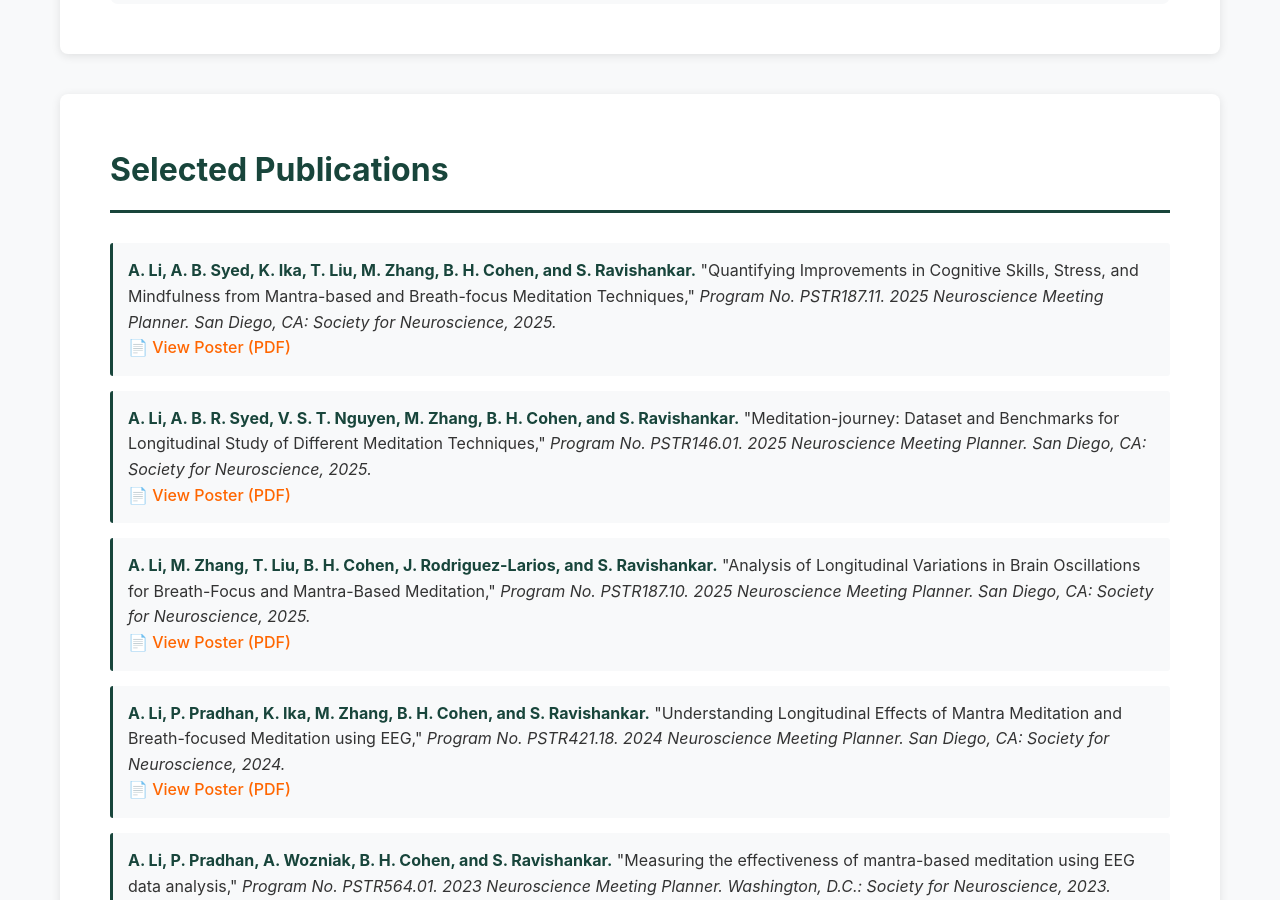
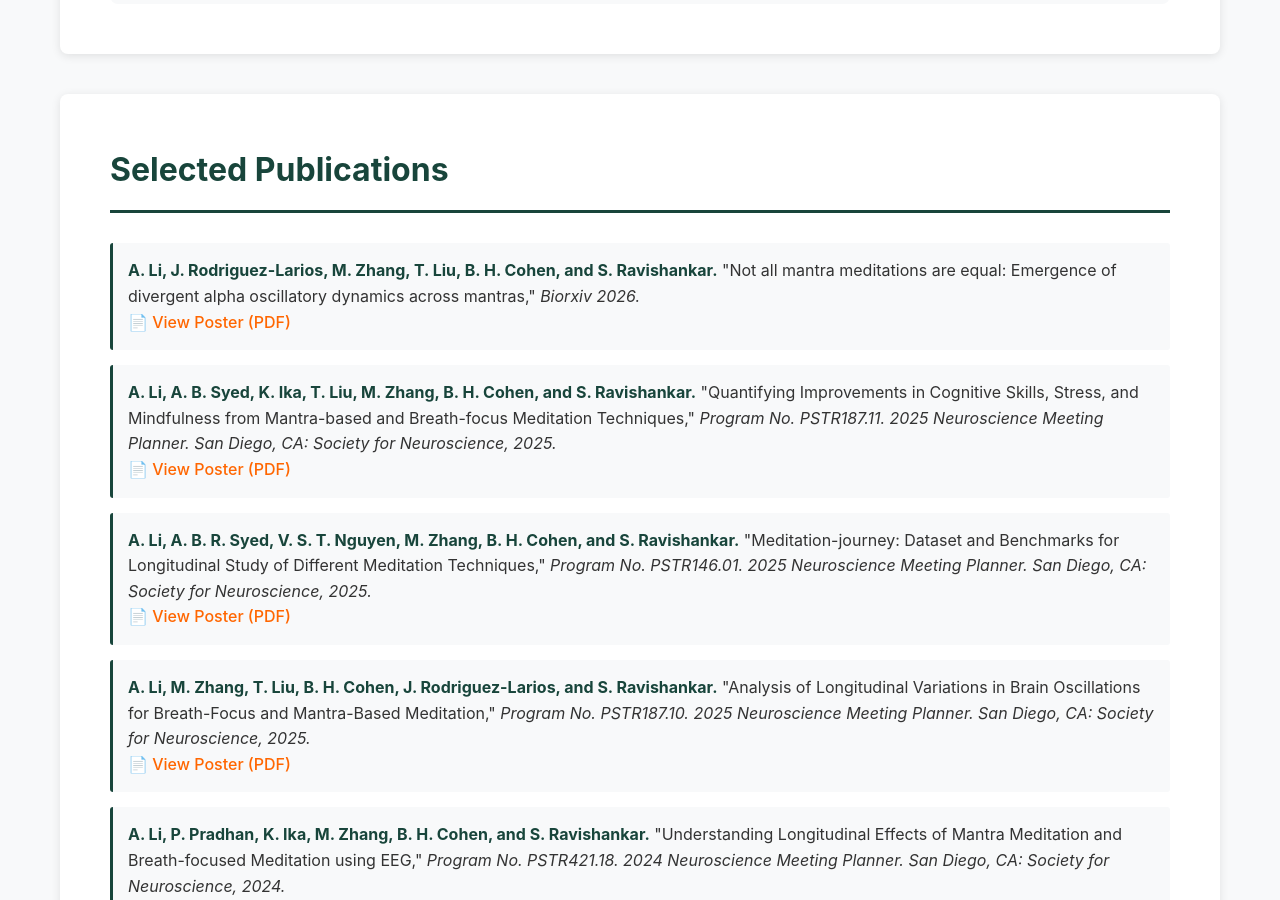
Before and after one commit to dans-om/dans-om.github.io, a Jekyll site: the page built from index.md, in a window 1280 px wide and 900 px high, scrolled down 4558 px. Built offline with Jekyll 4.4.1, drawn with Linux system fonts in a browser that asks for light colours.

Commit message:
paper published

```diff
--- a/_data/news.yml
+++ b/_data/news.yml
@@ -1,3 +1,8 @@
+- date: "March 2026"
+  title: "Excited for our first Journal paper out on Biorxiv"
+  description: "Not all mantra meditations are equal: Emergence of divergent alpha oscillatory dynamics
+across mantras"
+
 - date: "February 2026"
   title: "Internship and PhD positions open"
   description: "We're looking for enthusiastic students to join as interns or/and PhD students. Look on the home page for more info."
--- a/_data/publications.yml
+++ b/_data/publications.yml
@@ -1,3 +1,11 @@
+- authors: A. Li, J. Rodriguez-Larios, M. Zhang, T. Liu, B. H. Cohen, and S. Ravishankar
+  year: "2026"
+  title: "Not all mantra meditations are equal: Emergence of divergent alpha oscillatory dynamics
+across mantras"
+  venue: "Biorxiv 2026."
+  link: ""
+  pdf: "/pdfs/not-all-mantra.pdf"
+
 - authors: A. Li, M. Zhang, T. Liu, B. H. Cohen, J. Rodriguez-Larios, and S. Ravishankar
   year: "2025"
   title: "Analysis of Longitudinal Variations in Brain Oscillations for Breath-Focus and Mantra-Based Meditation"
```
Also changed, not shown: 1 other file.
